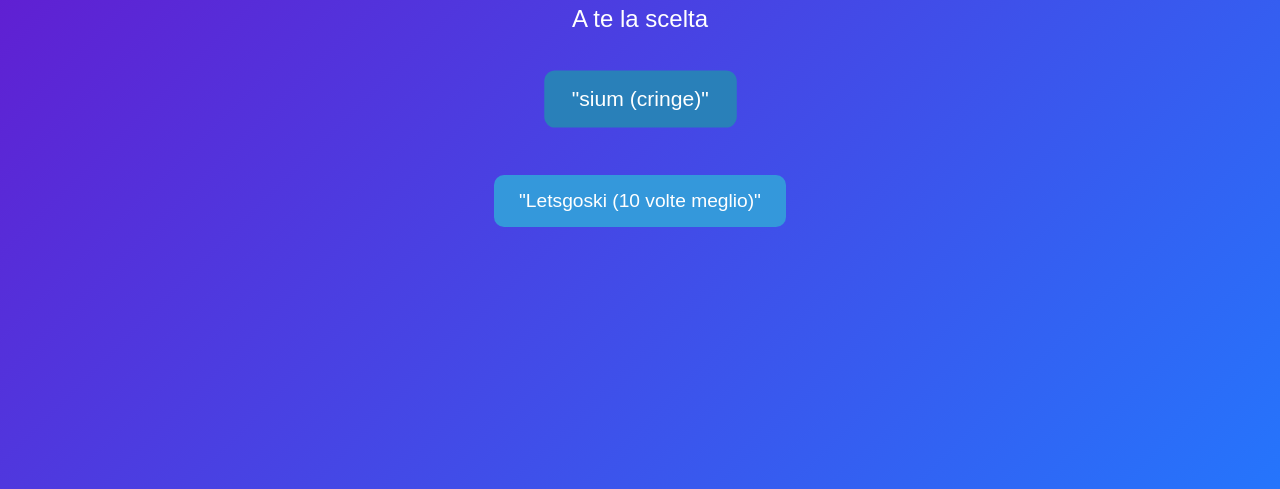
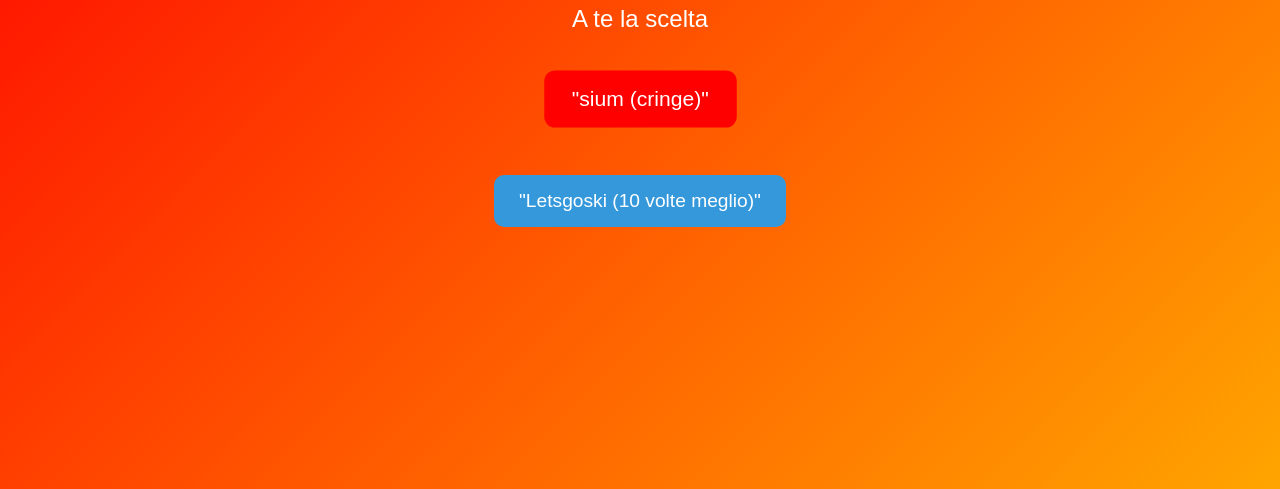
Before and after one commit to Domizione/SceltaBellaInHTMLeCSS, a plain HTML site: page index.html in a window 1280 px wide. In both pictures the pointer is over the button 639 px from the left and 410 px from the top of the page. Shown: the part 311-800 px from the top of the page. Drawn offline with Linux system fonts and the light colour scheme.

Commit message:
Cambiato colori per sembrare più minaccioso lololo

```diff
--- a/index.html
+++ b/index.html
@@ -15,7 +15,7 @@
         /* Body del sito */
         body {
             font-family: 'Arial', sans-serif;
-            background: linear-gradient(135deg, #6a11cb, #2575fc); /* sfondo gradiente */
+            background: linear-gradient(135deg, #FF0000, #FFA500); /* sfondo gradiente */
             color: #fff;
             height: 100vh;
             display: flex;
@@ -63,7 +63,7 @@
         }
 
         button:hover {
-            background-color: #2980b9; /* Cambia colore quando il mouse è sopra */
+            background-color: #FF0000; /* Cambia colore quando il mouse è sopra */
             transform: scale(1.1); /* Aumenta la dimensione del pulsante al passaggio del mouse */
         }
 
```
